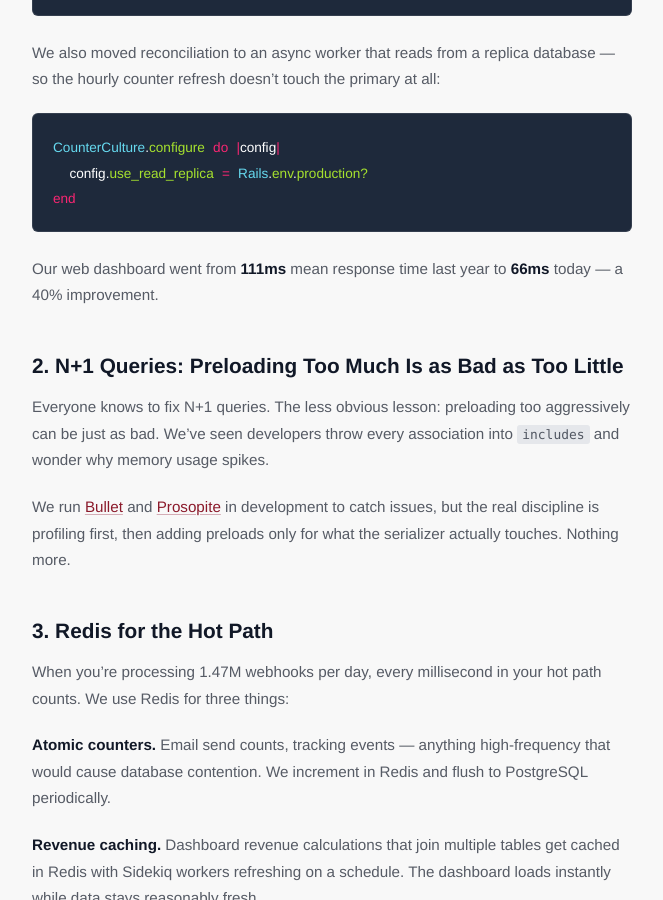
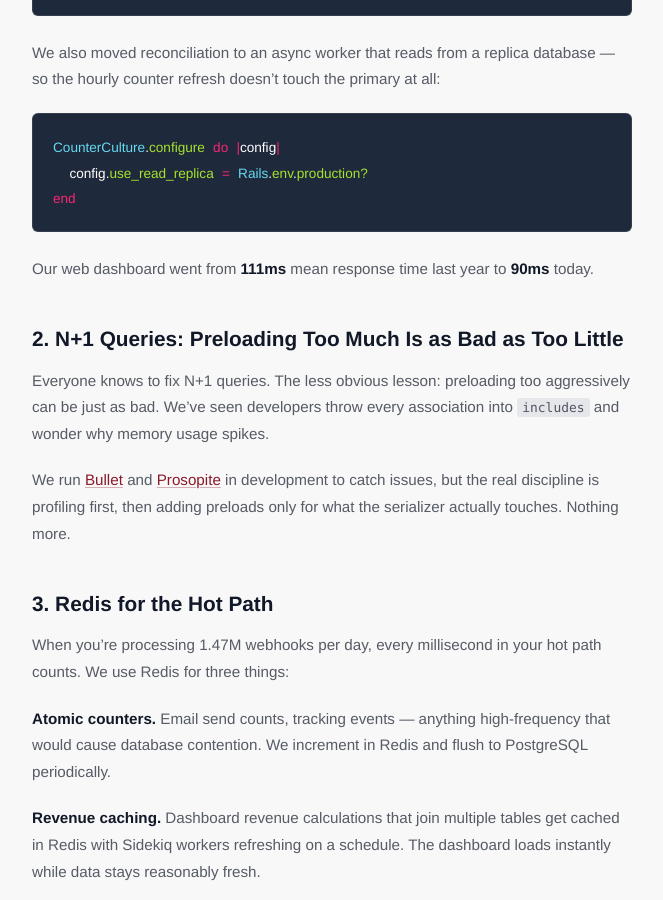
Before and after one commit to robikovacs/robikovacs.github.io, a Jekyll site: the page built from _posts/2026-04-08-ruby-on-rails-performance-lessons-scaling-saas.md, in a window 1280 px wide and 900 px high, scrolled down 2348 px. Shown: the whole window, without its empty margins (308-971 px from the left). Built offline with Jekyll 4.4.1, drawn with Linux system fonts in a browser that asks for light colours.

Commit message:
Fix dashboard response time: use fpr2_api_gcp web namespace (90ms)
Co-Authored-By: Claude Opus 4.6 (1M context) <noreply@anthropic.com>

````diff
--- a/_posts/2026-04-08-ruby-on-rails-performance-lessons-scaling-saas.md
+++ b/_posts/2026-04-08-ruby-on-rails-performance-lessons-scaling-saas.md
@@ -65,7 +65,7 @@ CounterCulture.configure do |config|
 end
 ```
 
-Our web dashboard went from **111ms** mean response time last year to **66ms** today — a 40% improvement.
+Our web dashboard went from **111ms** mean response time last year to **90ms** today.
 
 ## 2. N+1 Queries: Preloading Too Much Is as Bad as Too Little
 
````
